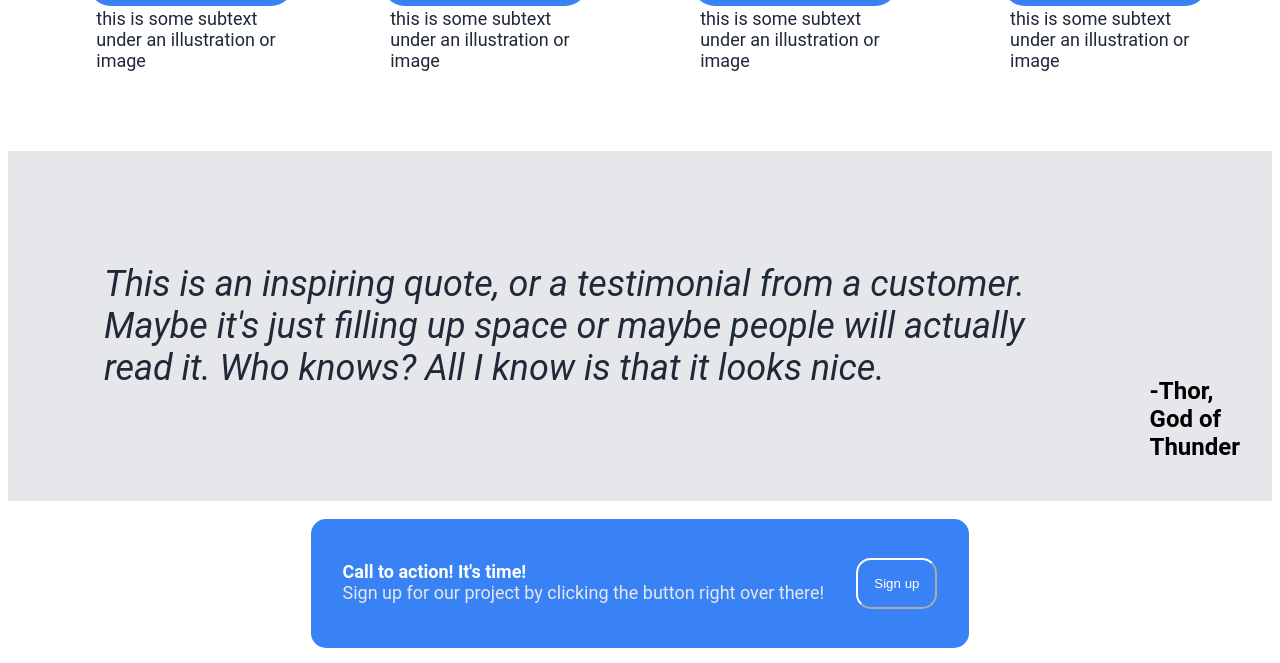
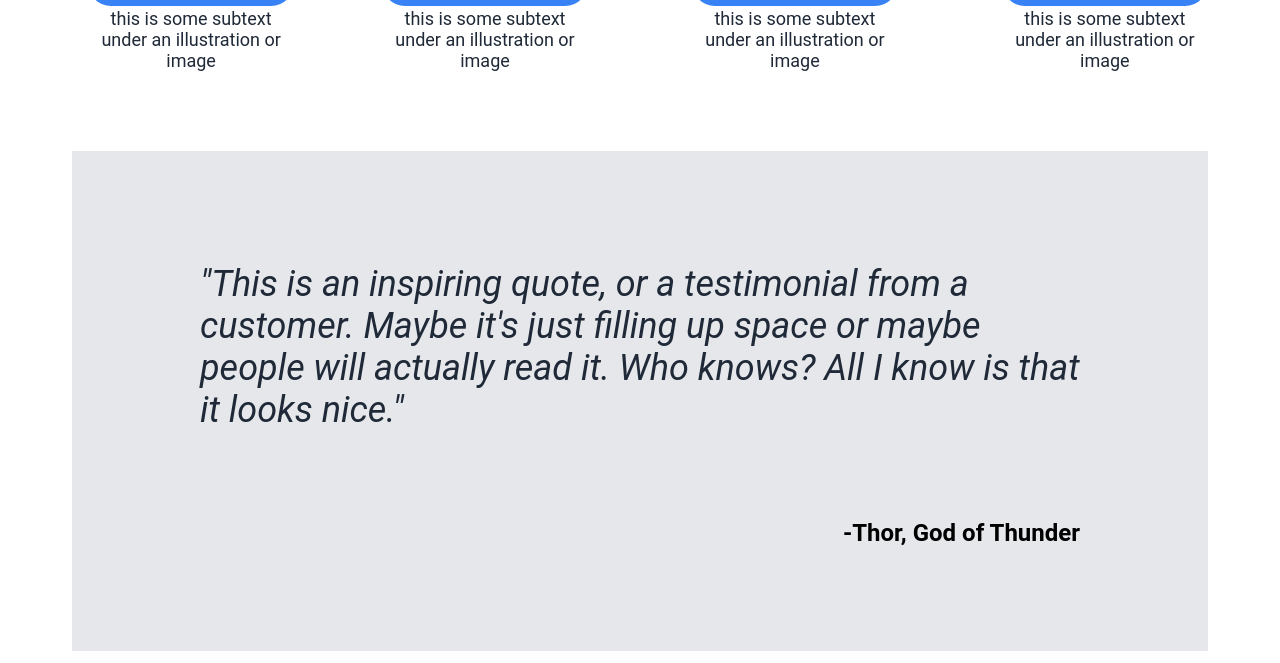
Before and after one commit to ColourFour/landing-page, a plain HTML site: page index.html in a window 1280 px wide. Shown: the part 846-1509 px from the top of the page. Drawn offline with Linux system fonts and the light colour scheme.

Commit message:
css text alignment fix

```diff
--- a/index.html
+++ b/index.html
@@ -38,32 +38,32 @@
     <div class="body-2ii">
     <div class="body-2a">
         <img src="https://plus.unsplash.com/premium_photo-1687191004390-5bd34561cba8?q=80&w=3638&auto=format&fit=crop&ixlib=rb-4.1.0&ixid=M3wxMjA3fDB8MHxwaG90by1wYWdlfHx8fGVufDB8fHx8fA%3D%3D" alt="this is a placeholder for image 1">
-        <p>this is some subtext under an illustration or image</p>
+        <p style="text-align: center;">this is some subtext under an illustration or image</p>
     </div>
     <div class="body-2b">
         <img src="https://images.unsplash.com/photo-1497206365907-f5e630693df0?q=80&w=3560&auto=format&fit=crop&ixlib=rb-4.1.0&ixid=M3wxMjA3fDB8MHxwaG90by1wYWdlfHx8fGVufDB8fHx8fA%3D%3D" alt="this is a placeholder for image 2">
-        <p>this is some subtext under an illustration or image</p>
+        <p style="text-align: center;">this is some subtext under an illustration or image</p>
     </div>
     <div class="body-2c">
         <img src="https://images.unsplash.com/flagged/photo-1557650454-65194af63bf9?q=80&w=3560&auto=format&fit=crop&ixlib=rb-4.1.0&ixid=M3wxMjA3fDB8MHxwaG90by1wYWdlfHx8fGVufDB8fHx8fA%3D%3D" alt="this is a placeholder for image 3">
-        <p>this is some subtext under an illustration or image</p>
+        <p style="text-align: center;">this is some subtext under an illustration or image</p>
     </div>
     <div class="body-2d">
         <img src="https://images.unsplash.com/photo-1525382455947-f319bc05fb35?q=80&w=3081&auto=format&fit=crop&ixlib=rb-4.1.0&ixid=M3wxMjA3fDB8MHxwaG90by1wYWdlfHx8fGVufDB8fHx8fA%3D%3D" alt="this is a placeholder for image 4">
-        <p>this is some subtext under an illustration or image</p>
+        <p style="text-align: center;">this is some subtext under an illustration or image</p>
     </div>
     </div>
     </div>
 
     <div class="body-3">
         <div class="body-3a">
-        <h4>This is an inspiring quote, or a testimonial from
+        <h4>"This is an inspiring quote, or a testimonial from
             a customer. Maybe it's just filling up space or maybe
             people will actually read it. Who knows? All I know is
-            that it looks nice.</h4>
+            that it looks nice."</h4>
         </div>
         <div class="body-3b">
-        <h5>-Thor, God of Thunder</h5>
+        <h5 style="text-align: right;">-Thor, God of Thunder</h5>
         </div>
     </div>
 
@@ -86,5 +86,3 @@
 </body>
 
 </html>
-
-<!--making comment to update webpage-->
--- a/style.css
+++ b/style.css
@@ -197,17 +197,26 @@ li{
     display: flex;
      padding-left: 32px;
     padding-right: 32px;
+    flex-direction: column;
+    margin-left: 64px;
+    margin-right: 64px;
+    padding: 64px;
 }
 
 .body-3a{
     display: flex;
-    padding: 64px;
+    margin-bottom: 0px;
+     margin-left: 64px;
+    margin-right: 64px;
 }
 
 .body-3b{
     display: flex;
     flex-direction: column;
     justify-content: flex-end;
+    margin-top: 0px;
+     margin-left: 64px;
+    margin-right: 64px;
 }
 
 h4{
@@ -247,6 +256,8 @@ h5{
     flex-direction: column;
     gap: 0px;
     margin-bottom: 45px;
+    padding-right: 64px;
+    padding-left: 32px;
 }
 
 .button-2{
@@ -262,6 +273,7 @@ h5{
     display: flex;
     color: white;
     justify-content: center;
+    padding: 32px;
 }
 
 h6{
@@ -288,7 +300,5 @@ button{
     padding: 16px;
     color: white;
     text-align: center;
-    gap: 32px;
+    gap: 16px;
 }
-
-/*commnet for webpage update*/
```
